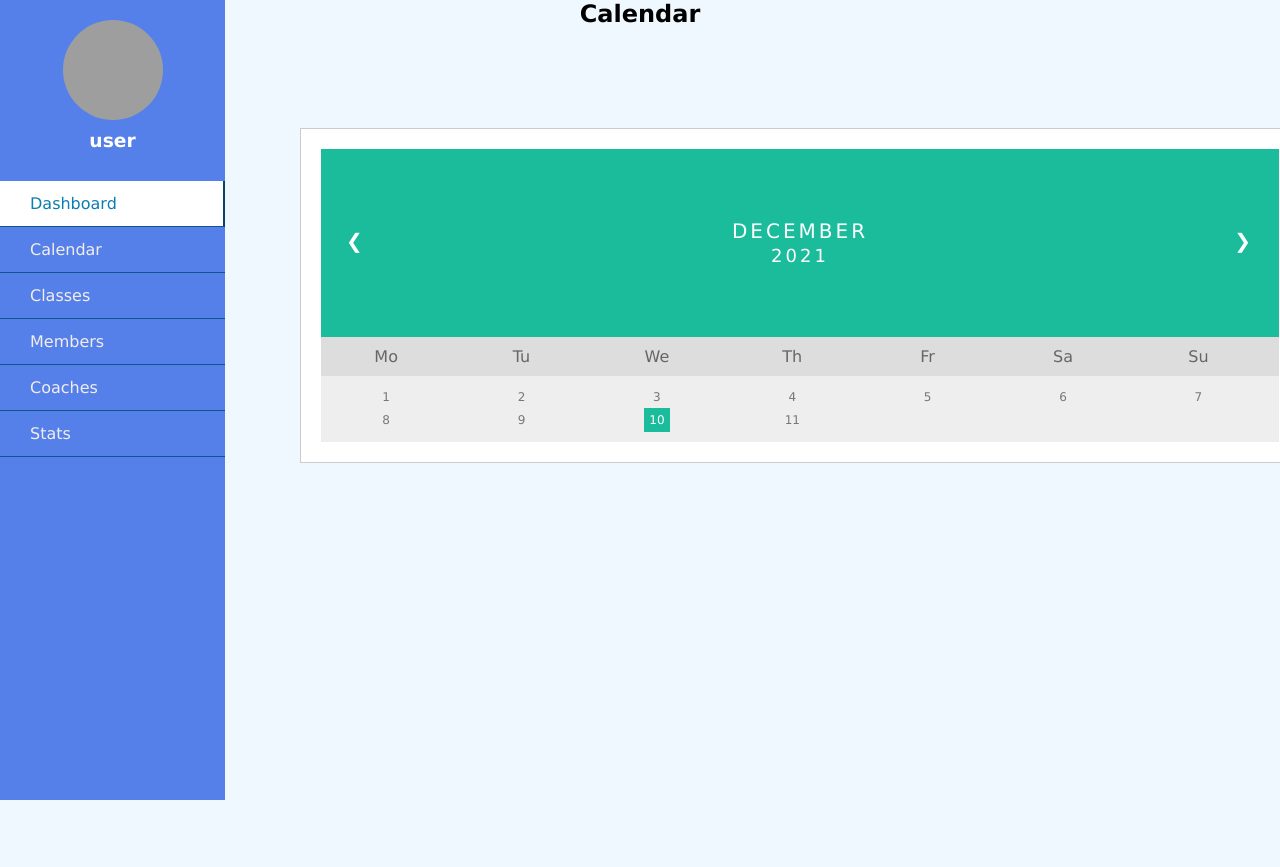
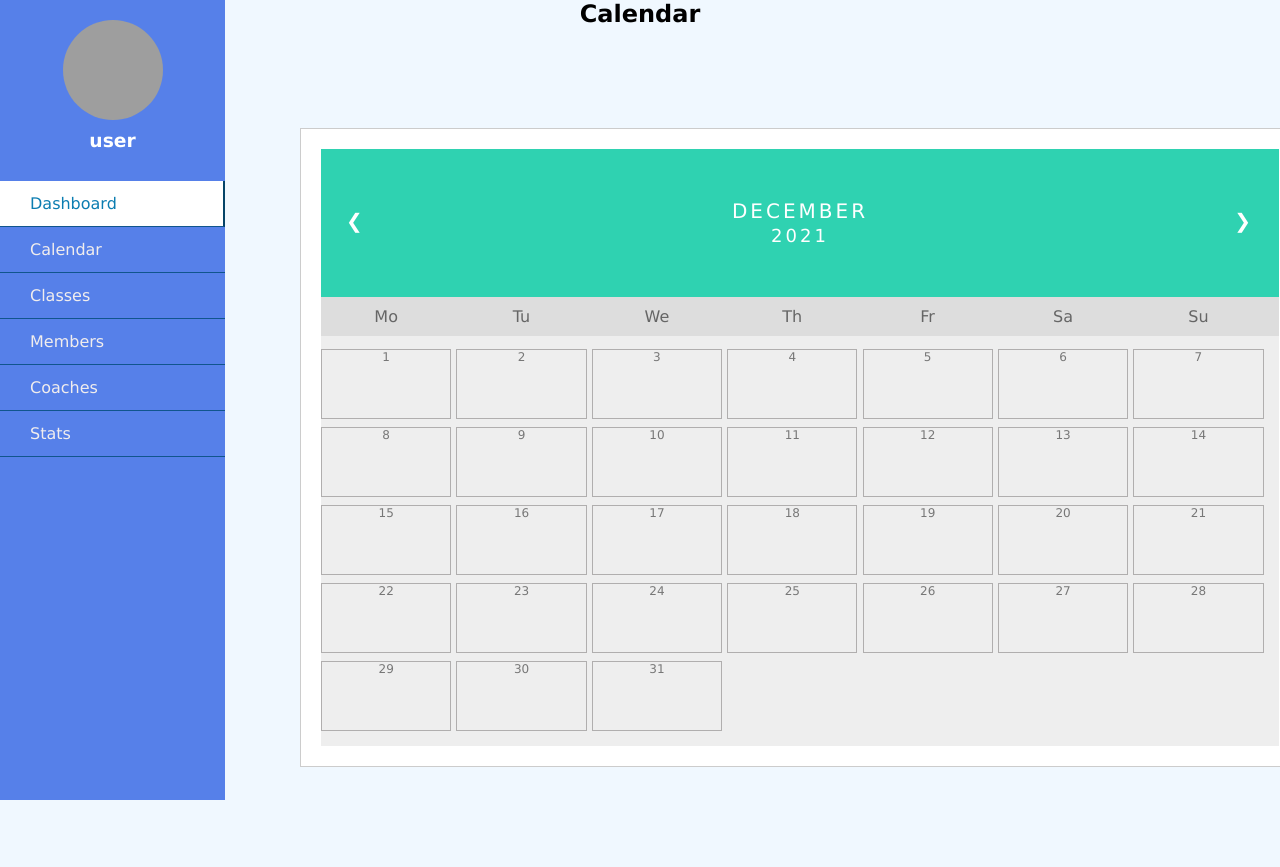
Before and after one commit to Nixon2223/Gym_Manager_Flask_Project, a Flask app: page /calendar in a window 1280 px wide. Before the commit the page ends 800 px from the top, so only its background shows below. Run offline with Flask 2, Linux system fonts and the light colour scheme; grey boxes are pictures that could not be loaded.

Commit message:
calendar css

```diff
--- a/gym_manager/static/css/calendar.css
+++ b/gym_manager/static/css/calendar.css
@@ -3,7 +3,6 @@ ul {list-style-type: none;}
 body {font-family: Verdana, sans-serif;}
 
 .content_calendar {
-
     position: relative;
     width:1000px;
     margin:100px 100px 100px 300px;
@@ -14,9 +13,9 @@ body {font-family: Verdana, sans-serif;}
 }
 
 .month {
-  padding: 70px 25px;
+  padding: 50px 25px;
   width: 100%;
-  background: #1abc9c;
+  background: #2fd2b1;
   text-align: center;
 }
 
@@ -62,17 +61,13 @@ body {font-family: Verdana, sans-serif;}
 }
 
 .days li {
+    border:1px solid #b0aeae;
     list-style-type: none;
     display: inline-block;
     width: 13.6%;
+    height: 70px;
     text-align: center;
     margin-bottom: 5px;
     font-size:12px;
     color: #777;
 }
-
-.days li .active {
-  padding: 5px;
-  background: #1abc9c;
-  color: white !important
-}
--- a/gym_manager/templates/calendar/index.html
+++ b/gym_manager/templates/calendar/index.html
@@ -24,18 +24,37 @@
   </ul>
 
   <ul class="days">
-    <li>1</li>
-    <li>2</li>
-    <li>3</li>
-    <li>4</li>
-    <li>5</li>
-    <li>6</li>
-    <li>7</li>
-    <li>8</li>
-    <li>9</li>
-    <li><span class="active">10</span></li>
-    <li>11</li>
-
+  <a href="calendar/01"><li>1</li></a>
+  <a href="calendar/02"><li>2</li></a>
+  <a href="calendar/03"><li>3</li></a>
+  <a href="calendar/04"><li>4</li></a>
+  <a href="calendar/05"><li>5</li></a>
+  <a href="calendar/06"><li>6</li></a>
+  <a href="calendar/07"><li>7</li></a>
+  <a href="calendar/08"><li>8</li></a>
+  <a href="calendar/09"><li>9</li></a>
+  <a href="calendar/10"><li>10</li></a>
+  <a href="calendar/11"><li>11</li></a>
+  <a href="calendar/12"><li>12</li></a>
+  <a href="calendar/13"><li>13</li></a>
+  <a href="calendar/14"><li>14</li></a>
+  <a href="calendar/15"><li>15</li></a>
+  <a href="calendar/16"><li>16</li></a>
+  <a href="calendar/17"><li>17</li></a>
+  <a href="calendar/18"><li>18</li></a>
+  <a href="calendar/19"><li>19</li></a>
+  <a href="calendar/20"><li>20</li></a>
+  <a href="calendar/21"><li>21</li></a>
+  <a href="calendar/22"><li>22</li></a>
+  <a href="calendar/23"><li>23</li></a>
+  <a href="calendar/24"><li>24</li></a>
+  <a href="calendar/25"><li>25</li></a>
+  <a href="calendar/26"><li>26</li></a>
+  <a href="calendar/27"><li>27</li></a>
+  <a href="calendar/28"><li>28</li></a>
+  <a href="calendar/29"><li>29</li></a>
+  <a href="calendar/30"><li>30</li></a>
+  <a href="calendar/31"><li>31</li></a>
   </ul>
 </div>
   {% endblock %}
```
Lines whose indentation alone changed are shown as unchanged.
